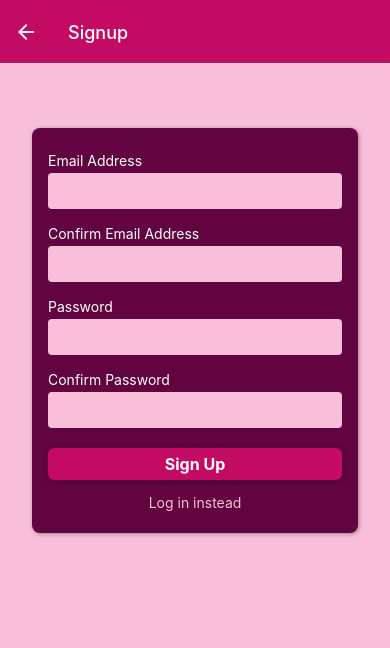
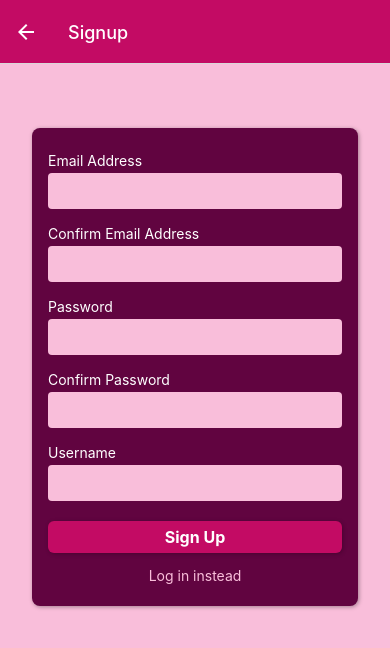
Before and after one commit to bluesnake0818/auth-example, a React Native app: screen /Signup in a window 390 px wide. Shown: the top 648 px of the page. Built offline with nearby package versions, Linux system fonts and the light colour scheme.

Commit message:
store username at signup

```diff
--- a/components/Auth/AuthContent.js
+++ b/components/Auth/AuthContent.js
@@ -12,6 +12,7 @@ function AuthContent({ isLogin, onAuthenticate }) {
   const [credentialsInvalid, setCredentialsInvalid] = useState({
     email: false,
     password: false,
+    username: false,
     confirmEmail: false,
     confirmPassword: false,
   });
@@ -24,20 +25,25 @@ function AuthContent({ isLogin, onAuthenticate }) {
     }
   }
 
+  // validation & sign up request when form submit button is pressed
+
   function submitHandler(credentials) {
-    let { email, confirmEmail, password, confirmPassword } = credentials;
+    let { email, confirmEmail, password, confirmPassword, username } = credentials;
 
     email = email.trim();
     password = password.trim();
+    username = username.trim();
 
     const emailIsValid = email.includes('@');
     const passwordIsValid = password.length > 6;
     const emailsAreEqual = email === confirmEmail;
     const passwordsAreEqual = password === confirmPassword;
+    const usernameIsValid = password.length > 1;
 
     if (
       !emailIsValid ||
       !passwordIsValid ||
+      !usernameIsValid ||
       (!isLogin && (!emailsAreEqual || !passwordsAreEqual))
     ) {
       Alert.alert('Invalid input', 'Please check your entered credentials.');
@@ -46,10 +52,11 @@ function AuthContent({ isLogin, onAuthenticate }) {
         confirmEmail: !emailIsValid || !emailsAreEqual,
         password: !passwordIsValid,
         confirmPassword: !passwordIsValid || !passwordsAreEqual,
+        username: !usernameIsValid,
       });
       return;
     }
-    onAuthenticate({ email, password });
+    onAuthenticate({ email, password, username });
   }
 
   return (
--- a/components/Auth/AuthForm.js
+++ b/components/Auth/AuthForm.js
@@ -16,6 +16,7 @@ function AuthForm({ isLogin, onSubmit, credentialsInvalid }) {
     confirmEmail: emailsDontMatch,
     password: passwordIsInvalid,
     confirmPassword: passwordsDontMatch,
+    username: usernameIsInvalid,
   } = credentialsInvalid;
 
   function updateInputValueHandler(inputType, enteredValue) {
@@ -32,6 +33,9 @@ function AuthForm({ isLogin, onSubmit, credentialsInvalid }) {
       case 'confirmPassword':
         setEnteredConfirmPassword(enteredValue);
         break;
+      case 'username':
+        setEnteredUsername(enteredValue);
+        break;
     }
   }
 
@@ -41,6 +45,7 @@ function AuthForm({ isLogin, onSubmit, credentialsInvalid }) {
       confirmEmail: enteredConfirmEmail,
       password: enteredPassword,
       confirmPassword: enteredConfirmPassword,
+      username: enteredUsername,
     });
   }
 
@@ -82,6 +87,15 @@ function AuthForm({ isLogin, onSubmit, credentialsInvalid }) {
             isInvalid={passwordsDontMatch}
           />
         )}
+        {!isLogin && (
+          <Input
+            label="Username"
+            onUpdateValue={updateInputValueHandler.bind(this, 'username')}
+            value={enteredUsername}
+            keyboardType="default"
+            isInvalid={usernameIsInvalid}
+          />
+        )}
         <View style={styles.buttons}>
           <Button onPress={submitHandler}>
             {isLogin ? 'Log In' : 'Sign Up'}
--- a/screens/SignupScreen.js
+++ b/screens/SignupScreen.js
@@ -17,7 +17,7 @@ function SignupScreen() {
     try {
       const token = await createUser(email, password);
       authCtx.authenticate(token);
-      storeUser({ email, password });
+      storeUser({ email, password, username });
     } catch (error) {
       Alert.alert(
         'Authentication failed',
```
